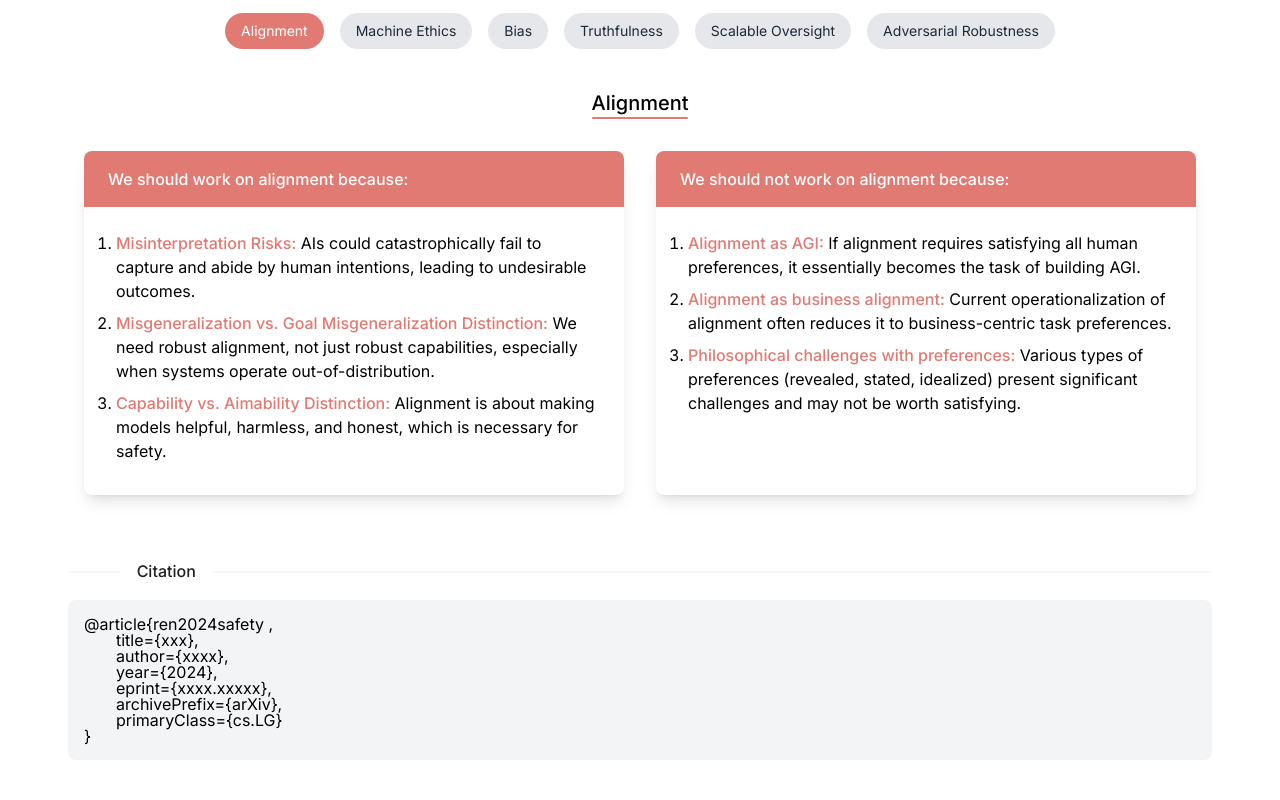
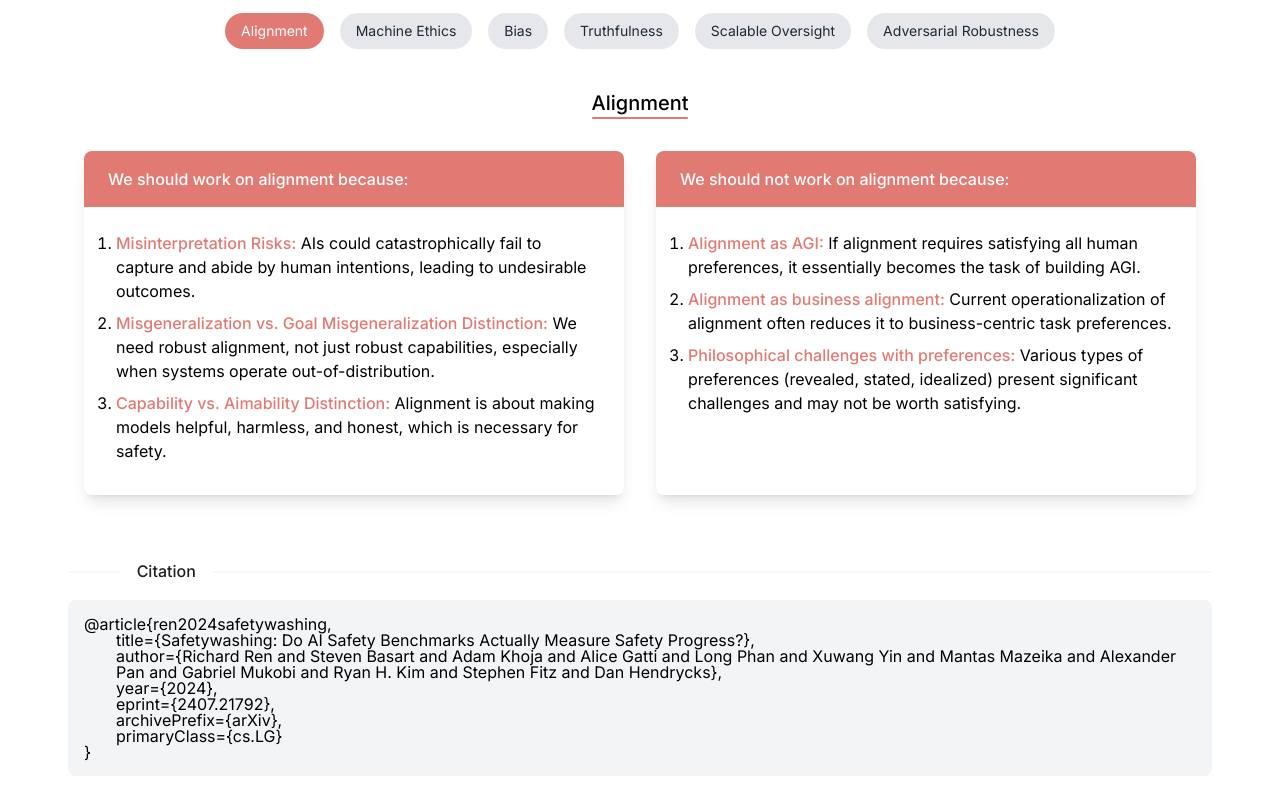
Before and after one commit to justinphan3110cais/safetywashing_website, a React (Create React App) app: page / in a window 1280 px wide. Shown: the part 2401-3201 px from the top of the page. Built offline with nearby package versions, Linux system fonts and the light colour scheme.

Commit message:
Update citation.jsx

```diff
--- a/src/components/body/citation.jsx
+++ b/src/components/body/citation.jsx
@@ -11,15 +11,15 @@ export const Citation = () => {
       <div className="citation bg-gray-100 p-4 rounded-lg">
         <div>
           <div>
-            {`@article{ren2024safety  ,`}
+            {`@article{ren2024safetywashing,`}
             <br />
           </div>
           <div className="pl-8">
-            {`title={xxx},`}
+            {`title={Safetywashing: Do AI Safety Benchmarks Actually Measure Safety Progress?},`}
             <br />
           </div>
           <div className="pl-8">
-            {`author={xxxx},`}
+            {`author={Richard Ren and Steven Basart and Adam Khoja and Alice Gatti and Long Phan and Xuwang Yin and Mantas Mazeika and Alexander Pan and Gabriel Mukobi and Ryan H. Kim and Stephen Fitz and Dan Hendrycks},`}
             <br />
           </div>
           <div className="pl-8">
@@ -27,7 +27,7 @@ export const Citation = () => {
             <br />
           </div>
           <div className="pl-8">
-            {`eprint={xxxx.xxxxx},`}
+            {`eprint={2407.21792},`}
             <br />
           </div>
           <div className="pl-8">
```
